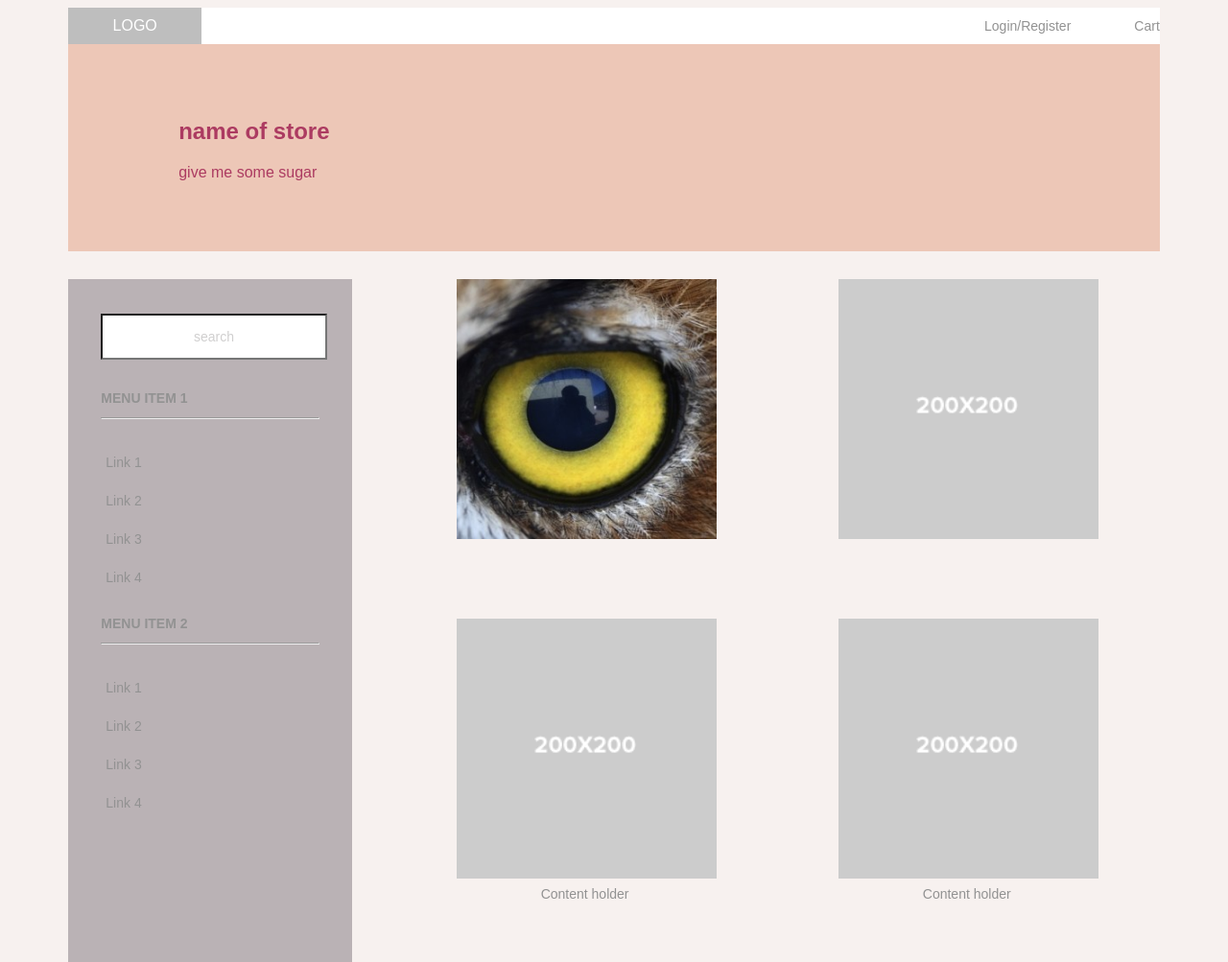
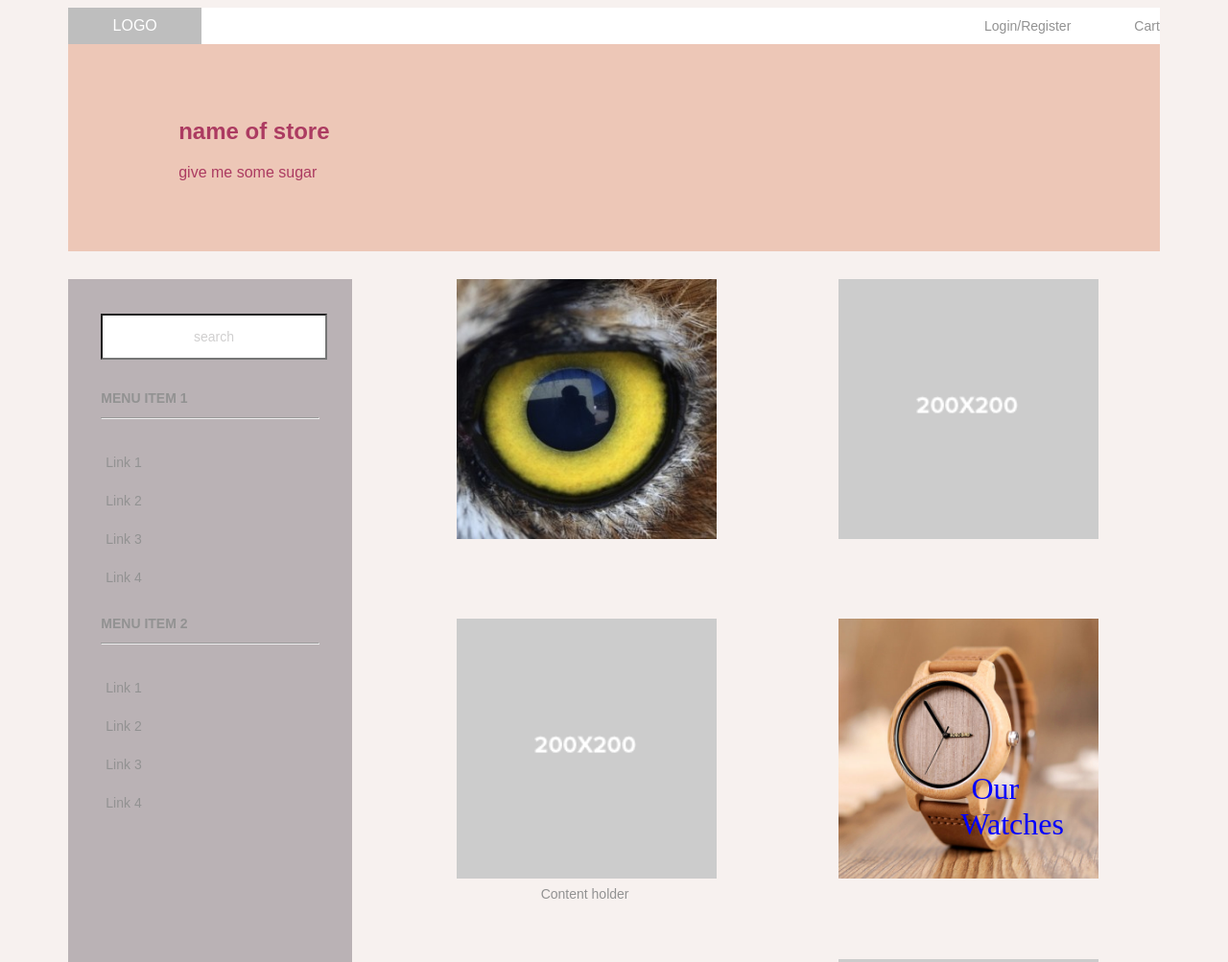
Before and after one commit to kristianwant/colab-site, a plain HTML site: page index.html in a window 1280 px wide. Shown: the top 1003 px of the page at 96% size. Drawn offline with Linux system fonts and the light colour scheme.

Commit message:
Testing layout

```diff
--- a/eCommerceAssets/styles/eCommerceStyle.css
+++ b/eCommerceAssets/styles/eCommerceStyle.css
@@ -3,6 +3,27 @@
 a:hover {
 	color: rgba(255,255,255,1.00);
 }
+/* Tester image and text */
+.mainContent .productRow .productInfo .imageAndText {
+	width: 100%;
+	height: relative;
+	position: relative;
+}
+
+.mainContent .productRow .productInfo .imageText {
+	float: left;
+	position: absolute;
+	z-index: 1;
+	color: blue;
+	padding-top: 50%;
+	padding-right: 30%;
+	right: 0;
+	width: 72px;
+	height: 62px;
+	font-size: 200%;
+
+}
+
 /*header*/
 header {
 	font-family: 'Montserrat', sans-serif;
--- a/index.html
+++ b/index.html
@@ -59,7 +59,7 @@ body {
       </div>
     </section>
     <section class="mainContent">
-      <div class="productRow"><!-- Each product row contains info of 3 elements -->
+      <div class="productRow"><!-- Each product row contains info of 2 elements -->
         <article class="productInfo"><!-- Each individual product description -->
           <div><img alt="sample" src="test-images/Owl-Eye-art-300x300.jpg"></div>
         </article>
@@ -75,6 +75,17 @@ body {
           <p class="productContent">Content holder </p>
         </article>
       </div>
+
+		<div class="productRow">
+		<!-- Tester content -->
+		  <article class="productInfo">
+			<div class="imageAndText">
+				<div class="imageText">Our Watches</div>
+				<img src="test-images/Watch Brown.jpg">
+			  </div>
+			</article>
+		</div>
+
       <div class="productRow">
         <article class="productInfo">
           <!-- Each individual product description -->
```
Also changed, not shown: test-images/Watch Brown.jpg (added).
